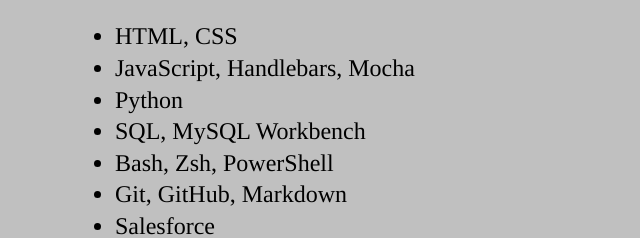
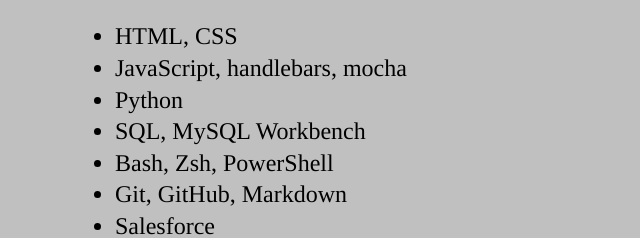
Before and after one commit to jessepollocklives/jessepollocklives.github.io, a plain HTML site: page index.html in a window 1280 px wide. Shown: the part 395-633 px from the top of the page, 85-725 px from the left. Drawn offline with Linux system fonts and the light colour scheme.

Commit message:
Recommit update to resume

```diff
--- a/index.html
+++ b/index.html
@@ -49,7 +49,7 @@
           <h2>Technologies</h2>
           <ul>
             <li>HTML, CSS</li>
-            <li>JavaScript, Handlebars, Mocha</li>
+            <li>JavaScript, handlebars, mocha</li>
             <li>Python</li>
             <li>SQL, MySQL Workbench</li>
             <li>Bash, Zsh, PowerShell</li>
```
